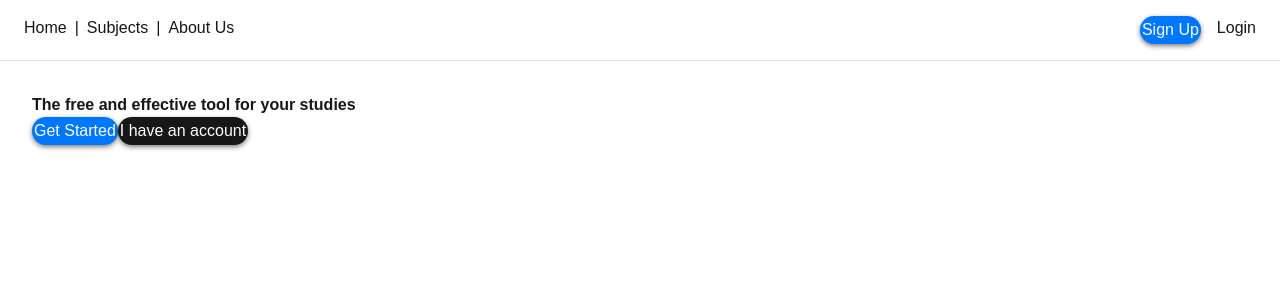
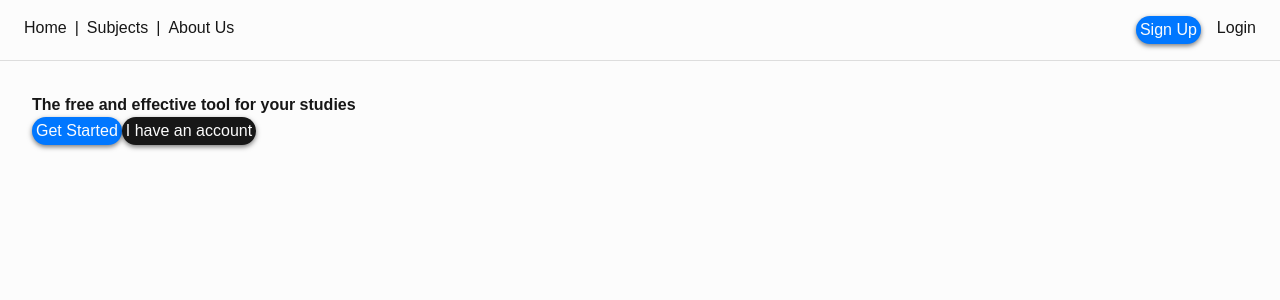
Before and after one commit to thomassrmcardle/Study-Guide, a Next.js app in the folder guide-app/: page / in a window 1280 px wide. Shown: the top 300 px of the page. Built offline with nearby package versions, Linux system fonts and the light colour scheme.

Commit message:
Improved visuals of buttons.

```diff
--- a/guide-app/src/styles/globals.css
+++ b/guide-app/src/styles/globals.css
@@ -1,8 +1,9 @@
 @import "tailwindcss";
 
 :root {
+  --white: #fcfcfc;
   --accent: #0077ff;
-  --background: #ffffff;
+  --background: var(--white);
   --foreground: #171717;
   --shadow: #00000083;
 }
@@ -55,9 +56,9 @@ nav a {
 }
 
 .button {
-  padding: 0.125rem;
+  padding: 0.125rem 0.25rem;
   background: var(--accent);
-  color: var(--background) !important;
+  color: var(--white) !important;
   border-radius: 16px;
   box-shadow: 0px 2px 5px var(--shadow);
 }
```
